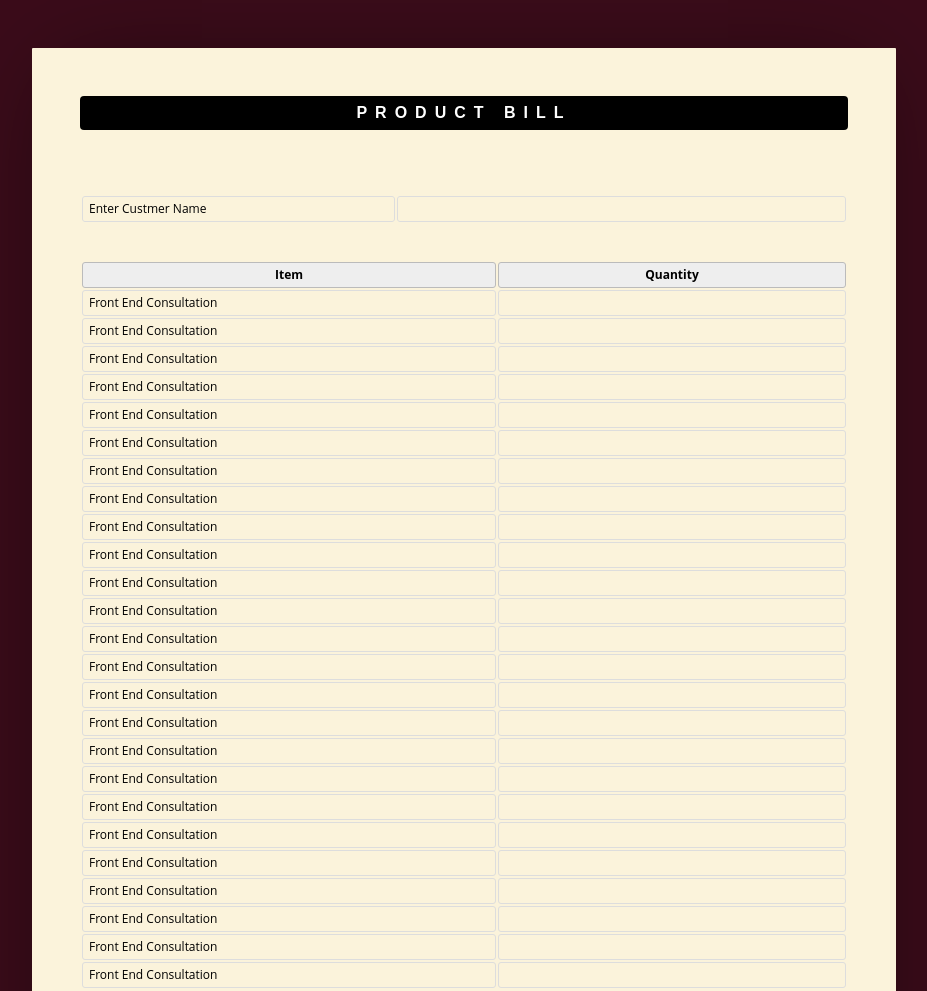
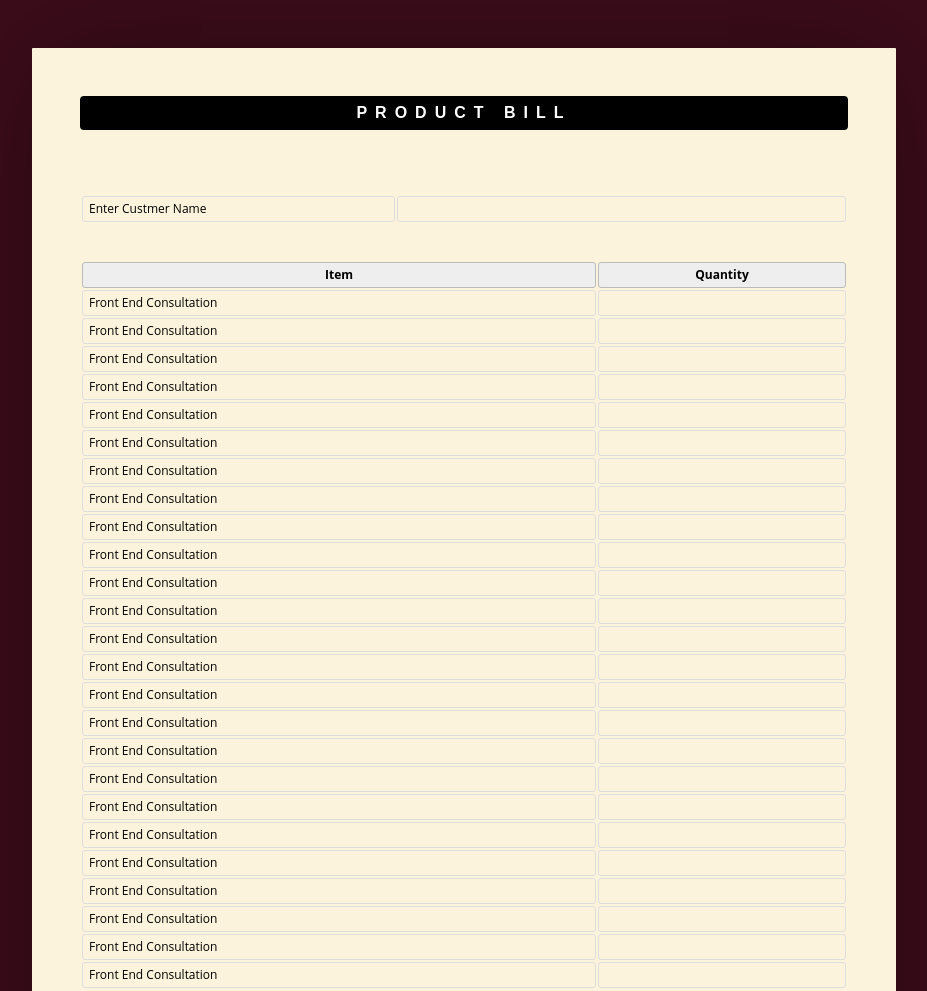
Before and after one commit to ahamedlimras66/limra, a plain HTML site: page templates/bill.html in a window 1280 px wide. Shown: the top 991 px of the page, without its empty margins (176-1103 px from the left). Drawn offline with nearby package versions, Linux system fonts and the light colour scheme.

Commit message:
kkksllkkk

```diff
--- a/templates/bill.html
+++ b/templates/bill.html
@@ -177,7 +177,7 @@ tr:hover .cut { opacity: 1; }
 		<table class="inventory">
 		<tbody>
 			<tr>
-				<td><p>Enter Custmer Name</p></td>
+				<td width="500"><p>Enter Custmer Name</p></td>
 
 
 				<td><span contenteditable id="customer-name"></span></td>
@@ -188,7 +188,7 @@ tr:hover .cut { opacity: 1; }
 			<table class="inventory">
 				<thead>
 					<tr>
-						<th width="400"><p>Item</p></th>
+						<th width="500"><p>Item</p></th>
 
 
 						<th><p>Quantity</p></th>
@@ -197,7 +197,7 @@ tr:hover .cut { opacity: 1; }
 				</thead>
 				<tbody>
 					<tr>
-						<td width="400"><p class="product-name">Front End Consultation</p></td>
+						<td width="500"><p class="product-name">Front End Consultation</p></td>
 
 
 						<td><span contenteditable class="product-qty"></span> </span></td>
@@ -206,141 +206,141 @@ tr:hover .cut { opacity: 1; }
 				</tbody>
         <tbody>
           <tr>
-            <td width="400"><p class="product-name">Front End Consultation</p></td>
+            <td width="500"><p class="product-name">Front End Consultation</p></td>
   <td><span contenteditable class="product-qty"></span> </td>
           </tr>
         </tbody>
         <tbody>
           <tr>
-            <td width="400"><p class="product-name">Front End Consultation</p></td>
+            <td width="500"><p class="product-name">Front End Consultation</p></td>
   <td><span contenteditable class="product-qty"></span> </td>
           </tr>
         </tbody>
         <tbody>
           <tr>
-            <td width="400"><p class="product-name">Front End Consultation</p></td>
+            <td width="500"><p class="product-name">Front End Consultation</p></td>
   <td><span contenteditable class="product-qty"></span> </td>
           </tr>
         </tbody>
         <tbody>
           <tr>
-            <td width="400"><p class="product-name">Front End Consultation</p></td>
+            <td width="500"><p class="product-name">Front End Consultation</p></td>
   <td><span contenteditable class="product-qty"></span> </td>
           </tr>
         </tbody>
         <tbody>
           <tr>
-            <td width="400"><p class="product-name">Front End Consultation</p></td>
+            <td width="500"><p class="product-name">Front End Consultation</p></td>
   <td><span contenteditable class="product-qty"></span></td>
           </tr>
         </tbody>
         <tbody>
           <tr>
-            <td width="400"><p class="product-name">Front End Consultation</p></td>
+            <td width="500"><p class="product-name">Front End Consultation</p></td>
   <td><span contenteditable class="product-qty"></span></td>
           </tr>
         </tbody>
         <tbody>
           <tr>
-            <td width="400"><p class="product-name">Front End Consultation</p></td>
+            <td width="500"><p class="product-name">Front End Consultation</p></td>
   <td><span contenteditable class="product-qty"></span></td>
           </tr>
         </tbody>
         <tbody>
           <tr>
-            <td width="400"><p class="product-name">Front End Consultation</p></td>
+            <td width="500"><p class="product-name">Front End Consultation</p></td>
   <td><span contenteditable class="product-qty"></span></td>
           </tr>
         </tbody>
         <tbody>
           <tr>
-            <td width="400"><p class="product-name">Front End Consultation</p></td>
+            <td width="500"><p class="product-name">Front End Consultation</p></td>
   <td><span contenteditable class="product-qty"></span></td>
           </tr>
         </tbody>
         <tbody>
           <tr>
-            <td width="400"><p class="product-name">Front End Consultation</p></td>
+            <td width="500"><p class="product-name">Front End Consultation</p></td>
   <td><span contenteditable class="product-qty"></span></td>
           </tr>
         </tbody>
         <tbody>
           <tr>
-            <td width="400"><p class="product-name">Front End Consultation</p></td>
+            <td width="500"><p class="product-name">Front End Consultation</p></td>
   <td><span contenteditable class="product-qty"></span></td>
           </tr>
         </tbody>
         <tbody>
           <tr>
-            <td width="400"><p class="product-name">Front End Consultation</p></td>
+            <td width="500"><p class="product-name">Front End Consultation</p></td>
   <td><span contenteditable class="product-qty"></span></td>
           </tr>
         </tbody>
         <tbody>
           <tr>
-            <td width="400"><p class="product-name">Front End Consultation</p></td>
+            <td width="500"><p class="product-name">Front End Consultation</p></td>
   <td><span contenteditable class="product-qty"></span></td>
           </tr>
         </tbody>
         <tbody>
           <tr>
-            <td width="400"><p class="product-name">Front End Consultation</p></td>
+            <td width="500"><p class="product-name">Front End Consultation</p></td>
   <td><span contenteditable class="product-qty"></span></td>
           </tr>
         </tbody>
         <tbody>
           <tr>
-            <td width="400"><p class="product-name">Front End Consultation</p></td>
+            <td width="500"><p class="product-name">Front End Consultation</p></td>
   <td><span contenteditable class="product-qty"></span></td>
           </tr>
         </tbody><tbody>
           <tr>
-            <td width="400"><p class="product-name">Front End Consultation</p></td>
+            <td width="500"><p class="product-name">Front End Consultation</p></td>
   <td><span contenteditable class="product-qty"></span></td>
           </tr>
         </tbody>
         <tbody>
           <tr>
-            <td width="400"><p class="product-name">Front End Consultation</p></td>
+            <td width="500"><p class="product-name">Front End Consultation</p></td>
   <td><span contenteditable class="product-qty"></span></td>
           </tr>
         </tbody>
         <tbody>
           <tr>
-            <td width="400"><p class="product-name">Front End Consultation</p></td>
+            <td width="500"><p class="product-name">Front End Consultation</p></td>
   <td><span contenteditable class="product-qty"></span></td>
           </tr>
         </tbody>
         <tbody>
           <tr>
-            <td width="400"><p class="product-name">Front End Consultation</p></td>
+            <td width="500"><p class="product-name">Front End Consultation</p></td>
   <td><span contenteditable class="product-qty"></span></td>
           </tr>
         </tbody>
         <tbody>
           <tr>
-            <td width="400"><p class="product-name">Front End Consultation</p></td>
+            <td width="500"><p class="product-name">Front End Consultation</p></td>
   <td><span contenteditable class="product-qty"></span></td>
           </tr>
         </tbody>
         <tbody>
           <tr>
-            <td width="400"><p class="product-name">Front End Consultation</p></td>
+            <td width="500"><p class="product-name">Front End Consultation</p></td>
   <td><span contenteditable class="product-qty"></span></td>
           </tr>
         </tbody><tbody>
           <tr>
-            <td width="400"><p class="product-name">Front End Consultation</p></td>
+            <td width="500"><p class="product-name">Front End Consultation</p></td>
   <td><span contenteditable class="product-qty"></span></td>
           </tr>
         </tbody><tbody>
           <tr>
-            <td width="400"><p class="product-name">Front End Consultation</p></td>
+            <td width="500"><p class="product-name">Front End Consultation</p></td>
   <td><span contenteditable class="product-qty"></span></td>
           </tr>
         </tbody><tbody>
           <tr>
-            <td width="400"><p class="product-name">Front End Consultation</p></td>
+            <td width="500"><p class="product-name">Front End Consultation</p></td>
   <td><span contenteditable class="product-qty"></span></td>
           </tr>
         </tbody>
```
